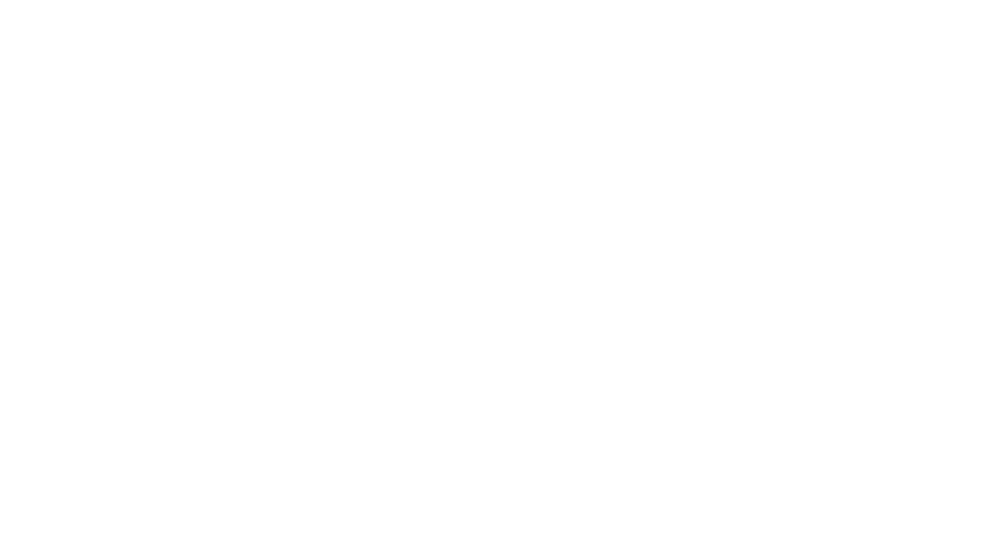
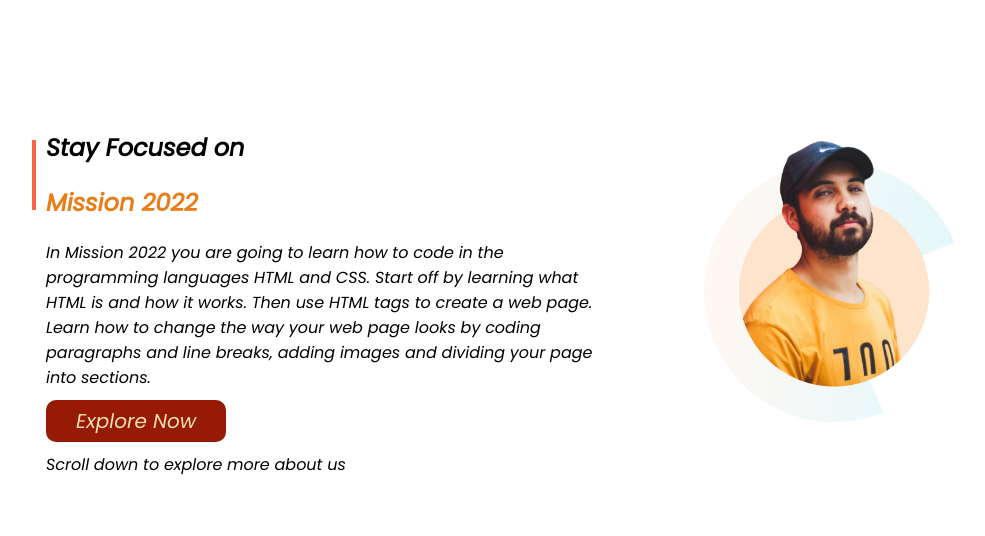
Before and after one commit to Shahin093/mission-2022, a plain HTML site: page index.html in a window 1280 px wide. Shown: the whole page, without its empty margins (58-1043 px from the left). Drawn offline with Linux system fonts and the light colour scheme.

Commit message:
section part heading and background

```diff
--- a/index.html
+++ b/index.html
@@ -5,11 +5,42 @@
     <meta charset="UTF-8">
     <meta http-equiv="X-UA-Compatible" content="IE=edge">
     <meta name="viewport" content="width=device-width, initial-scale=1.0">
-    <title>Document</title>
+    <title>Mission 2022</title>
+    <link rel="preconnect" href="https://fonts.googleapis.com">
+    <link rel="preconnect" href="https://fonts.gstatic.com" crossorigin>
+    <link href="https://fonts.googleapis.com/css2?family=Barlow&family=Poppins:ital@1&display=swap" rel="stylesheet">
+
+    <link rel="stylesheet" href="style.css">
+
 </head>
 
 <body>
+    <section class="section1">
+        <div class="border-add">
+            <p></p>
+        </div>
 
+        <div>
+            <div class="heading-content">
+
+                <h2>Stay Focused on</h2>
+                <h2 id="different-color">Mission 2022</h2>
+
+
+                <p>In Mission 2022 you are going to learn how to code in the programming languages HTML and CSS. Start
+                    off
+                    by learning what HTML is and how it works. Then use HTML tags to create a web page. Learn how to
+                    change the way your web page looks by coding paragraphs and line breaks, adding images and dividing
+                    your page into sections.</p>
+                <a class="btn" href="#">Explore Now</a><br>
+                <p>Scroll down to explore more about us</p>
+
+            </div>
+        </div>
+        <div class="images">
+            <img src="image/person-0.png" alt="">
+        </div>
+    </section>
 </body>
 
 </html>
--- a/style.css
+++ b/style.css
@@ -0,0 +1,44 @@
+body{
+    font-family: 'Barlow', sans-serif;
+font-family: 'Poppins', sans-serif;
+margin: 50px;
+}
+.section1{
+    display: flex;
+    width: 80%;
+    padding: 40px;
+}
+.border-add{
+    border-left: 4px solid tomato;
+    height: 70px;
+    margin-top: 50px;
+    padding-right: 10px;
+}
+.heading-content{
+    margin-top: 40px;
+
+}
+.images img{
+    width: 70%;
+    margin-left: 100px;
+}
+#different-color{
+    color: rgb(233, 126, 25);
+}
+h2{
+    font-weight: 35px;
+
+}
+.sort-border{
+
+    border-left: 3px solid orangered;
+}
+.btn{
+    background-color: rgb(150, 26, 4);
+    color: wheat;
+    text-decoration: none;
+    padding: 7px 30px;
+    font-size: 20px;
+    border-radius: 10px;
+
+}
```
Also changed, not shown: image/person-0.png (added).
